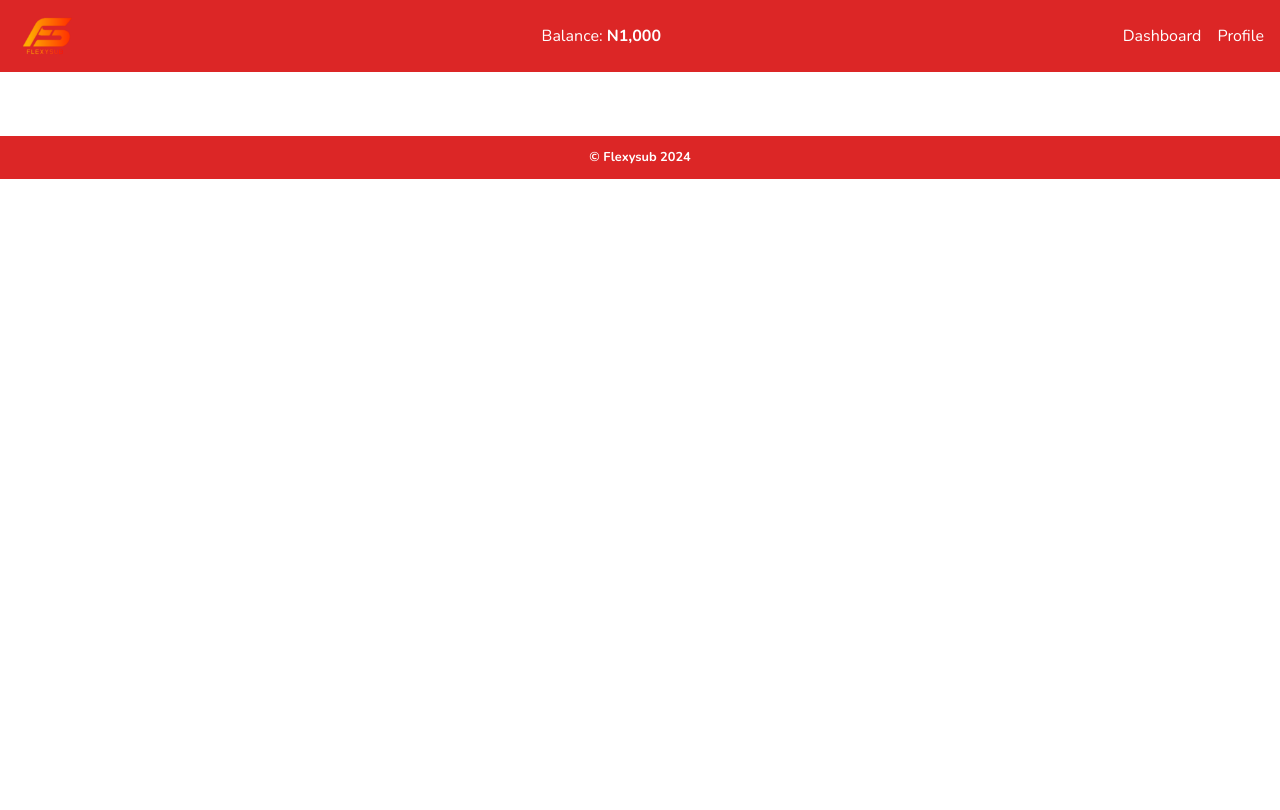
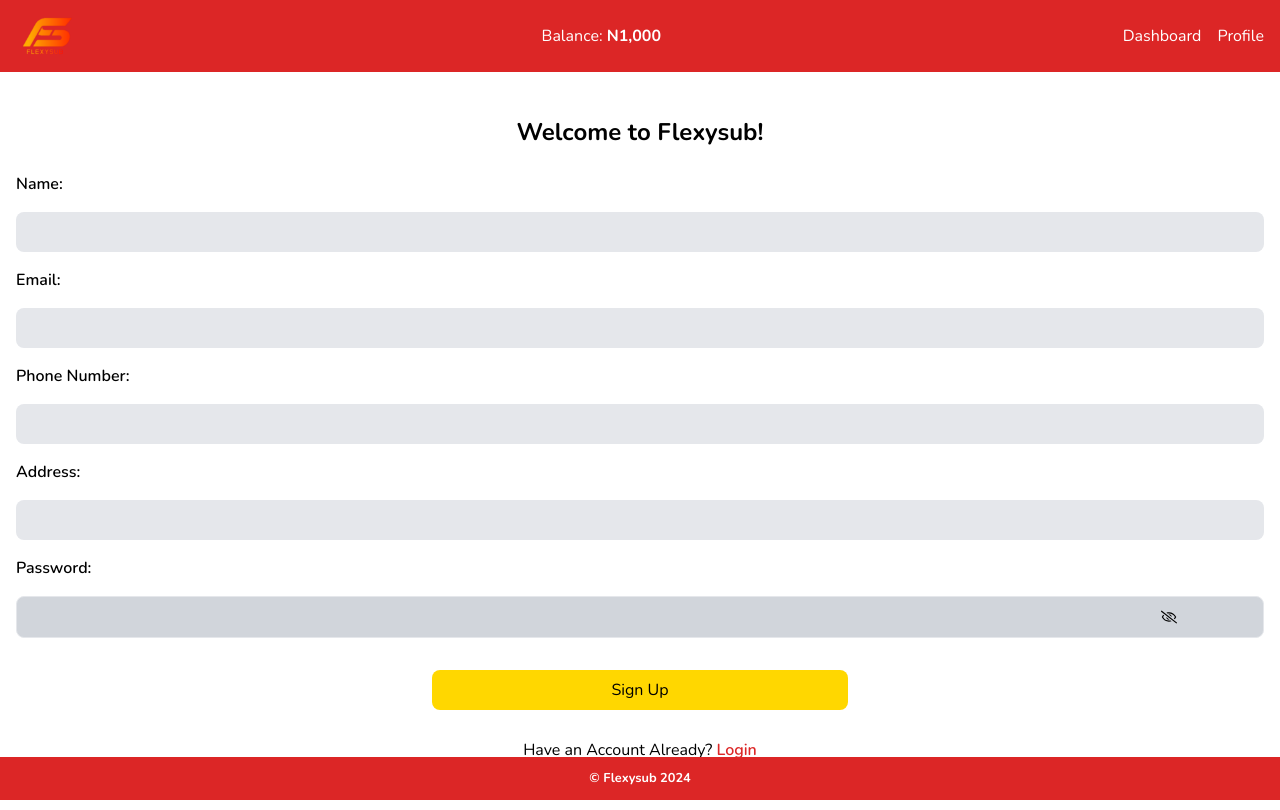
Before and after one commit to Fahyvor/flexysub-frontend, a React (Vite) app: page /signup in a window 1280 px wide. Built offline with nearby package versions, Linux system fonts and the light colour scheme.

Commit message:
auth frontend

```diff
--- a/package.json
+++ b/package.json
@@ -15,7 +15,8 @@
     "react": "^18.3.1",
     "react-dom": "^18.3.1",
     "react-icons": "^5.3.0",
-    "react-router-dom": "^6.28.0"
+    "react-router-dom": "^6.28.0",
+    "react-toastify": "^10.0.6"
   },
   "devDependencies": {
     "@eslint/js": "^9.13.0",
--- a/src/App.tsx
+++ b/src/App.tsx
@@ -12,15 +12,17 @@ import TransactionHistory from './pages/TransactionHistory';
 import Profile from './pages/Profile';
 import Support from './pages/Support';
 import Footer from './component/Footer';
+import SignUp from './pages/SignUp';
 
 function App() {
   return (
     <Router>
       <Nav />
-      <div className="container mx-auto px-4 py-8 lg:h-full md:h-full h-[89vh] flex flex-col">
+      <div className="container mx-auto px-4 py-8 lg:h-full md:h-full flex flex-col">
         <Routes>
           <Route path="/" element={<Home />} />
           <Route path="/login" element={<Login />} />
+          <Route path="/signup" element={<SignUp />} />
           <Route path="/dashboard" element={<Dashboard />} />
           <Route path="/topup" element={<TopUp />} />
           <Route path="/electricity-bill" element={<ElectricityBill />} />
--- /dev/null
+++ b/src/axios/apiUrl.tsx
@@ -0,0 +1 @@
+export const API_URL = "http://localhost:9000/"
--- a/src/component/Footer.tsx
+++ b/src/component/Footer.tsx
@@ -4,7 +4,7 @@ const Footer: React.FC = () => {
     const currentYear = new Date().getFullYear();
 
     return (
-        <div className='bg-red-600 text-white flex justify-center py-3'>
+        <div className='bg-red-600 text-white flex justify-center py-3 fixed bottom-0 w-full'>
             <small className='text-center font-bold'>&copy; Flexysub {currentYear}</small>
         </div>
     )
--- a/src/component/Nav.tsx
+++ b/src/component/Nav.tsx
@@ -1,4 +1,4 @@
-import React, { useState } from 'react';
+import React, { useState, useEffect } from 'react';
 import { Link } from 'react-router-dom';
 import { FaBarsProgress } from "react-icons/fa6";
 import { GiCancel } from 'react-icons/gi';
@@ -6,6 +6,16 @@ import Logo from '../assets/logo.png';
 
 const Nav: React.FC = () => {
     const [isMenuOpen, setIsMenuOpen] = useState(false);
+    const [name, setName] = useState('');
+
+    // useEffect(() => {
+    //     const userDetails = JSON.parse(localStorage.getItem('userData'));
+    //     if(userDetails) {
+    //         setName(userDetails.name)
+    //     } else {
+    //         setName('')
+    //     }
+    // })
 
     return (
         <div className="bg-red-600 p-4 bottom-0">
@@ -33,8 +43,8 @@ const Nav: React.FC = () => {
                 style={{ width: '200px' }}
             >
                 <div className="p-4 pt-6">
-                    <Link to="/dashboard" className="block py-2">Dashboard</Link>
-                    <Link to="/profile" className="block py-2">Profile</Link>
+                    <Link to="/dashboard" className="block py-2" onClick={() => setIsMenuOpen(false)}>Dashboard</Link>
+                    <Link to="/profile" className="block py-2" onClick={() => setIsMenuOpen(false)}>Profile</Link>
                     {/* <div className='my-2'>
                         <p>Balance: <span className='font-bold'>N1,000</span></p>
                     </div> */}
--- a/src/pages/Login.tsx
+++ b/src/pages/Login.tsx
@@ -1,43 +1,73 @@
 import React, { useState } from 'react';
+import axios from 'axios';
+import { API_URL } from '../axios/apiUrl'
+import { ToastContainer, toast } from 'react-toastify';
+import 'react-toastify/dist/ReactToastify.css';
+import { FaRegEyeSlash } from "react-icons/fa";
+import { FaRegEye } from "react-icons/fa6";
 
 const Login: React.FC = () => {
-    const [username, setUsername] = useState('');
+    const [email, setEmail] = useState('');
     const [password, setPassword] = useState('');
+    const [showPassword, setShowPassword] = useState(false);
+    const [isLoading, setIsLoading] = useState(false);
 
     const handleSubmit = async (event: React.FormEvent) => {
         event.preventDefault();
+        setIsLoading(true);
         try {
-            // const response = await loginUser(username, password);
-            console.log('Login successful:');
-        } catch (error) {
-            console.error('Login failed:', error);
+            const response = await axios.post(`${API_URL}api/auth/login`, {email, password});
+            if(response.status === 200) {
+                toast.success(response.data.message);
+                console.log(response.data.data);
+                localStorage.setItem('userToken', response.data.data.token);
+                localStorage.setItem('userData', JSON.stringify(response.data.data.user));
+            }
+        } catch (error: any) {
+            console.log('Login failed:', error);
+            return toast.error(error);
+        } finally {
+            setIsLoading(false);
+            setTimeout(() => {
+                window.location.href = "/";
+            }, 3000);
         }
     };
 
     return (
         <div>
-            <h2>Login</h2>
-            <form onSubmit={handleSubmit}>
-                <div>
-                    <label htmlFor="username">Username:</label>
+            <div className='toastify-message'>
+                <ToastContainer />
+            </div>
+            <h2 className='text-2xl font-bold mx-auto text-center my-3'>Welcome Back to Flexysub!</h2>
+
+            <form onSubmit={handleSubmit} className='flex flex-col gap-6 py-5'>
+                <div className='flex flex-col gap-3'>
+                    <label htmlFor="email" className='font-semibold text-xl'>Email:</label>
                     <input
-                        type="text"
-                        id="username"
-                        value={username}
-                        onChange={(e) => setUsername(e.target.value)}
+                        type="email"
+                        id="email"
+                        value={email}
+                        onChange={(e) => setEmail(e.target.value)}
+                        className='bg-gray-200 border-0 outline-none p-2 px-4 rounded-lg'
                     />
                 </div>
-                <div>
-                    <label htmlFor="password">Password:</label>
-                    <input
-                        type="password"
-                        id="password"
-                        value={password}
-                        onChange={(e) => setPassword(e.target.value)}
-                    />
+                <div className='flex flex-col gap-3'>
+                    <label htmlFor="password" className='font-semibold text-xl'>Password:</label>
+                    <div className='flex items-center border bg-gray-300 rounded-lg focus:outline-none focus:ring-2 focus:ring-green-500 pr-4'>
+                        <input
+                            type={showPassword ? "text" : "password"}
+                            id="password"
+                            value={password}
+                            onChange={(e) => setPassword(e.target.value)}
+                            className='bg-transparent outline-none p-2 px-4 rounded-lg w-[93%]'
+                        />
+                        {showPassword ? <FaRegEye onClick={() => setShowPassword(!showPassword)}/> : <FaRegEyeSlash onClick={() => setShowPassword(!showPassword)}/>}
+                    </div>
                 </div>
-                <button type="submit">Login</button>
+                <button type="submit" disabled={isLoading} className='bg-gold py-3 rounded-lg lg:w-1/3 md:w-1/3 w-full mx-auto my-3'>{isLoading ? "Logging In..." : "Login"}</button>
             </form>
+            <p className='text-center my-4'>Don't have an Acccount? <a href='/signup' className='font-semibold text-red-600'>Sign Up</a></p>
         </div>
     );
 };
--- /dev/null
+++ b/src/pages/SignUp.tsx
@@ -0,0 +1,115 @@
+import React, { useState } from 'react';
+import axios from 'axios';
+import { API_URL } from '../axios/apiUrl'
+import { ToastContainer, toast } from 'react-toastify';
+import 'react-toastify/dist/ReactToastify.css';
+import { FaRegEyeSlash } from "react-icons/fa";
+import { FaRegEye } from "react-icons/fa6";
+
+const SignUp: React.FC = () => {
+  const [name, setName] = useState('');
+  const [email, setEmail] = useState('');
+  const [phoneNumber, setPhoneNumber] = useState('');
+  const [address, setAddress] = useState('');
+  const [password, setPassword] = useState('');
+  const [isLoading, setIsLoading] = useState(false);
+  const [showPassword, setShowPassword] = useState(false);
+
+  const handleSubmit = async (event: React.FormEvent) => {
+    event.preventDefault();
+    setIsLoading(true);
+    try {
+      const response = await axios.post(`${API_URL}api/auth/register`, {
+        name,
+        email,
+        phone: phoneNumber,
+        address,
+        password,
+      });
+
+      console.log('Sign-up successful:', response.data);
+      toast.success(response.data.message);
+    } catch (error: any) {
+    //   console.error('Sign-up failed:', error.response ? error.response.data : error.message);
+      if (error.response && error.response.data && error.response.data.error) {
+        return toast.error(error.response ? error.response.data.message : error.message);
+      } else {
+        return toast.error("Unknown Error");
+    }
+} finally {
+    setIsLoading(false);
+    setTimeout(() => {
+        window.location.href = "/login";
+    }, 3000);
+}
+};
+
+
+  return (
+    <div>
+    <div className='toastify-message'>
+        <ToastContainer />
+      </div>
+      <h2 className='text-2xl font-bold mx-auto text-center my-3'>Welcome to Flexysub!</h2>
+      <form onSubmit={handleSubmit} className='flex flex-col gap-4 py-3'>
+        <div className='flex flex-col gap-4'>
+          <label htmlFor="name" className='font-semibold text-md'>Name:</label>
+          <input
+            type="text"
+            id="name"
+            value={name}
+            onChange={(e) => setName(e.target.value)}
+            className='bg-gray-200 border-0 outline-none p-2 rounded-lg'
+          />
+        </div>
+        <div className='flex flex-col gap-4'>
+          <label htmlFor="email" className='font-semibold text-md'>Email:</label>
+          <input
+            type="email"
+            id="email"
+            value={email}
+            onChange={(e) => setEmail(e.target.value)}
+            className='bg-gray-200 border-0 outline-none p-2 rounded-lg'
+          />
+        </div>
+        <div className='flex flex-col gap-4'>
+          <label htmlFor="phoneNumber" className='font-semibold text-md'>Phone Number:</label>
+          <input
+            type="tel"
+            id="phoneNumber"
+            value={phoneNumber}
+            onChange={(e) => setPhoneNumber(e.target.value)}
+            className='bg-gray-200 border-0 outline-none p-2 rounded-lg'
+          />
+        </div>
+        <div className='flex flex-col gap-4'>
+          <label htmlFor="address" className='font-semibold text-md'>Address:</label>
+          <input
+            type="text"
+            id="address"
+            value={address}
+            onChange={(e) => setAddress(e.target.value)}
+            className='bg-gray-200 border-0 outline-none p-2 rounded-lg'
+          />
+        </div>
+        <div className='flex flex-col gap-4'>
+          <label htmlFor="password" className='font-semibold text-md'>Password:</label>
+          <div className='flex items-center border bg-gray-300 rounded-lg focus:outline-none focus:ring-2 focus:ring-green-500 pr-4'>
+            <input
+                type={showPassword ? "text" : "password"}
+                id="password"
+                value={password}
+                onChange={(e) => setPassword(e.target.value)}
+                className='bg-transparent outline-none p-2 rounded-lg w-[93%]'
+            />
+            {showPassword ? <FaRegEye onClick={() => setShowPassword(!showPassword)}/> : <FaRegEyeSlash onClick={() => setShowPassword(!showPassword)}/>}
+          </div>
+        </div>
+        <button type="submit" disabled={isLoading} className='mt-4 bg-gold lg:w-1/3 md:w-1/3 w-full mx-auto p-2 rounded-lg'>{isLoading ? "Signing Up" : "Sign Up"}</button>
+      </form>
+      <p className='text-center my-4'>Have an Account Already? <a href='/login' className='font-semibold text-red-600'>Login</a></p>
+    </div>
+  );
+};
+
+export default SignUp;
```
Also changed, not shown: 1 other file (tests, documents, lock files or other folders).
